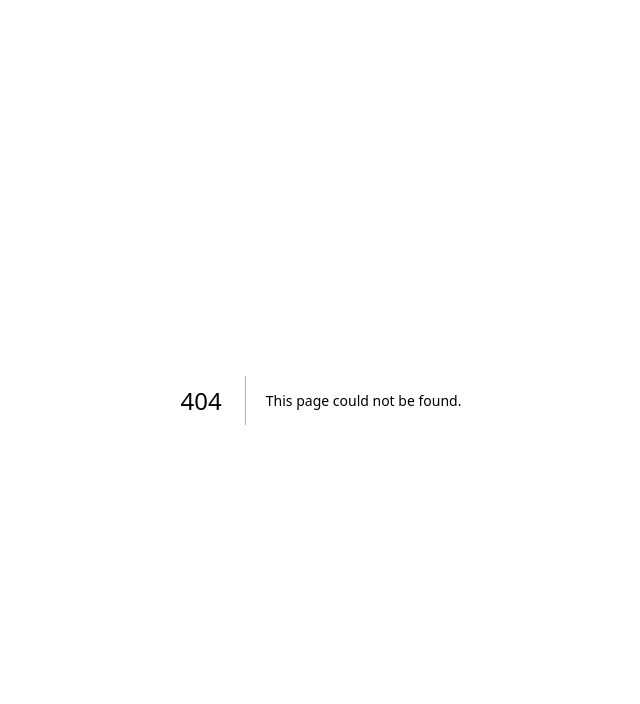
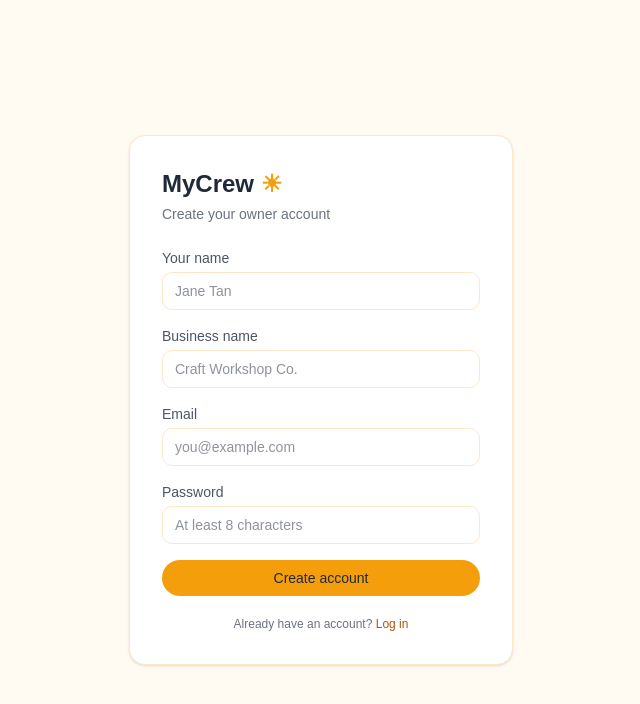
Before and after one commit to evontay/RosterApp, a Next.js app: page /signup in a window 1280 px wide. Before the commit this address had no page. Shown: the top 704 px of the page, without its empty margins (319-959 px from the left). Built offline with nearby package versions, Linux system fonts and the light colour scheme.

Commit message:
feat: owner signup page with auto-login

```diff
--- /dev/null
+++ b/app/api/auth/signup/route.ts
@@ -0,0 +1,38 @@
+import { NextRequest, NextResponse } from "next/server";
+import { prisma } from "@/lib/prisma";
+import bcrypt from "bcryptjs";
+
+export async function POST(req: NextRequest) {
+  const { email, password, businessName, ownerName } = await req.json();
+
+  if (!email || !password || !businessName || !ownerName) {
+    return NextResponse.json({ error: "All fields are required." }, { status: 400 });
+  }
+
+  if (password.length < 8) {
+    return NextResponse.json({ error: "Password must be at least 8 characters." }, { status: 400 });
+  }
+
+  const existing = await prisma.user.findUnique({ where: { email } });
+  if (existing) {
+    return NextResponse.json({ error: "An account with this email already exists." }, { status: 409 });
+  }
+
+  const hashed = await bcrypt.hash(password, 10);
+
+  const user = await prisma.user.create({
+    data: {
+      email,
+      password: hashed,
+      role: "owner",
+      businesses: {
+        create: {
+          name: businessName,
+          ownerName,
+        },
+      },
+    },
+  });
+
+  return NextResponse.json({ ok: true, userId: user.id }, { status: 201 });
+}
--- a/app/login/page.tsx
+++ b/app/login/page.tsx
@@ -68,6 +68,12 @@ export default function LoginPage() {
             {loading ? "Signing in..." : "Sign in"}
           </button>
         </form>
+        <p className="text-xs text-sun-mute text-center mt-5">
+          New owner?{" "}
+          <a href="/signup" className="text-sun-accent-link hover:underline">
+            Create an account
+          </a>
+        </p>
       </div>
     </div>
   );
--- a/app/page.tsx
+++ b/app/page.tsx
@@ -16,7 +16,7 @@ export default async function Home() {
           <span style={{ fontSize: 18, fontWeight: 500, color: "#1F2937" }}>MyCrew <span style={{ color: "#F59E0B" }}>☀</span></span>
           <div style={{ display: "flex", alignItems: "center", gap: 16 }}>
             <Link href="/login" style={{ fontSize: 13, color: "#4B5563", textDecoration: "none" }}>Log in</Link>
-            <Link href="/login" style={{ background: "#F59E0B", color: "#FFFFFF", fontSize: 13, fontWeight: 500, padding: "7px 18px", borderRadius: 999, textDecoration: "none" }}>Start free</Link>
+            <Link href="/signup" style={{ background: "#F59E0B", color: "#FFFFFF", fontSize: 13, fontWeight: 500, padding: "7px 18px", borderRadius: 999, textDecoration: "none" }}>Start free</Link>
           </div>
         </div>
       </nav>
@@ -36,7 +36,7 @@ export default async function Home() {
               Kudos after every shift. Milestones worth chasing. Quiet reliability signals only you can see. No public ratings, no penalty for saying no — just recognition that makes your best people want to come back.
             </p>
             <div style={{ display: "flex", alignItems: "center", gap: 12, marginBottom: 16 }}>
-              <Link href="/login" style={{ background: "#F59E0B", color: "#FFFFFF", fontSize: 14, fontWeight: 500, padding: "10px 22px", borderRadius: 999, textDecoration: "none" }}>Build your crew — free</Link>
+              <Link href="/signup" style={{ background: "#F59E0B", color: "#FFFFFF", fontSize: 14, fontWeight: 500, padding: "10px 22px", borderRadius: 999, textDecoration: "none" }}>Build your crew — free</Link>
               <a href="#how-it-works" style={{ border: "1px solid #FDE8C8", color: "#4B5563", fontSize: 14, padding: "10px 20px", borderRadius: 999, background: "#FFFFFF", textDecoration: "none" }}>See how it works</a>
             </div>
             <div style={{ display: "flex", alignItems: "center", gap: 8 }}>
@@ -151,7 +151,7 @@ export default async function Home() {
         <div style={{ textAlign: "center", paddingTop: 32, borderTop: "1px solid #FDE8C8" }}>
           <h2 style={{ fontSize: 22, fontWeight: 500, color: "#1F2937", marginBottom: 8, marginTop: 0 }}>Your best people are already on your roster</h2>
           <p style={{ fontSize: 14, color: "#4B5563", marginBottom: 18 }}>Give them a reason to keep showing up.</p>
-          <Link href="/login" style={{ background: "#F59E0B", color: "#FFFFFF", fontSize: 14, fontWeight: 500, padding: "11px 26px", borderRadius: 999, textDecoration: "none" }}>Build your crew — free</Link>
+          <Link href="/signup" style={{ background: "#F59E0B", color: "#FFFFFF", fontSize: 14, fontWeight: 500, padding: "11px 26px", borderRadius: 999, textDecoration: "none" }}>Build your crew — free</Link>
           <div style={{ fontSize: 12, color: "#9CA3AF", marginTop: 12 }}>Free while you grow · no credit card · your crew joins by invite</div>
         </div>
 
--- /dev/null
+++ b/app/signup/page.tsx
@@ -0,0 +1,127 @@
+"use client";
+
+import { useState } from "react";
+import { signIn } from "next-auth/react";
+import { useRouter } from "next/navigation";
+import Link from "next/link";
+
+export default function SignupPage() {
+  const router = useRouter();
+  const [form, setForm] = useState({ email: "", password: "", businessName: "", ownerName: "" });
+  const [error, setError] = useState("");
+  const [loading, setLoading] = useState(false);
+
+  function set(field: string, value: string) {
+    setForm((f) => ({ ...f, [field]: value }));
+  }
+
+  async function handleSubmit(e: React.FormEvent) {
+    e.preventDefault();
+    setLoading(true);
+    setError("");
+
+    const res = await fetch("/api/auth/signup", {
+      method: "POST",
+      headers: { "Content-Type": "application/json" },
+      body: JSON.stringify(form),
+    });
+
+    const data = await res.json();
+
+    if (!res.ok) {
+      setError(data.error ?? "Something went wrong.");
+      setLoading(false);
+      return;
+    }
+
+    const result = await signIn("credentials", {
+      email: form.email,
+      password: form.password,
+      redirect: false,
+    });
+
+    if (result?.error) {
+      setError("Account created but sign-in failed. Please log in manually.");
+      setLoading(false);
+      return;
+    }
+
+    router.push("/dashboard");
+  }
+
+  return (
+    <div className="min-h-screen flex items-center justify-center bg-sun-page">
+      <div className="bg-sun-card p-8 rounded-[16px] border border-sun-border shadow-sm w-full max-w-sm">
+        <h1 className="text-2xl font-bold mb-1 text-sun-ink">
+          MyCrew <span className="text-sun-accent">☀</span>
+        </h1>
+        <p className="text-sm text-sun-mute mb-6">Create your owner account</p>
+
+        <form onSubmit={handleSubmit} className="space-y-4">
+          <div>
+            <label className="block text-sm font-medium text-sun-body mb-1">Your name</label>
+            <input
+              type="text"
+              value={form.ownerName}
+              onChange={(e) => set("ownerName", e.target.value)}
+              className="w-full border border-sun-border rounded-[10px] px-3 py-2 text-sm focus:outline-none focus:border-sun-accent bg-sun-card"
+              placeholder="Jane Tan"
+              required
+            />
+          </div>
+          <div>
+            <label className="block text-sm font-medium text-sun-body mb-1">Business name</label>
+            <input
+              type="text"
+              value={form.businessName}
+              onChange={(e) => set("businessName", e.target.value)}
+              className="w-full border border-sun-border rounded-[10px] px-3 py-2 text-sm focus:outline-none focus:border-sun-accent bg-sun-card"
+              placeholder="Craft Workshop Co."
+              required
+            />
+          </div>
+          <div>
+            <label className="block text-sm font-medium text-sun-body mb-1">Email</label>
+            <input
+              type="email"
+              value={form.email}
+              onChange={(e) => set("email", e.target.value)}
+              className="w-full border border-sun-border rounded-[10px] px-3 py-2 text-sm focus:outline-none focus:border-sun-accent bg-sun-card"
+              placeholder="you@example.com"
+              required
+            />
+          </div>
+          <div>
+            <label className="block text-sm font-medium text-sun-body mb-1">Password</label>
+            <input
+              type="password"
+              value={form.password}
+              onChange={(e) => set("password", e.target.value)}
+              className="w-full border border-sun-border rounded-[10px] px-3 py-2 text-sm focus:outline-none focus:border-sun-accent bg-sun-card"
+              placeholder="At least 8 characters"
+              required
+              minLength={8}
+            />
+          </div>
+
+          {error && <p className="text-status-open-text text-sm">{error}</p>}
+
+          <button
+            type="submit"
+            disabled={loading}
+            className="w-full bg-sun-accent text-sun-ink py-2 rounded-full text-sm font-medium hover:opacity-90 disabled:opacity-50"
+          >
+            {loading ? "Creating account…" : "Create account"}
+          </button>
+        </form>
+
+        <p className="text-xs text-sun-mute text-center mt-5">
+          Already have an account?{" "}
+          <Link href="/login" className="text-sun-accent-link hover:underline">
+            Log in
+          </Link>
+        </p>
+      </div>
+    </div>
+  );
+}
```
